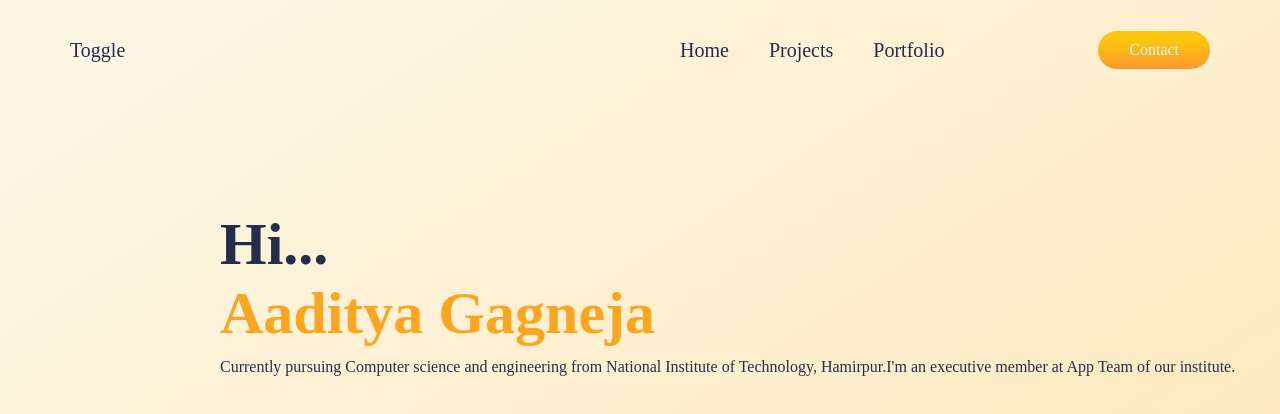
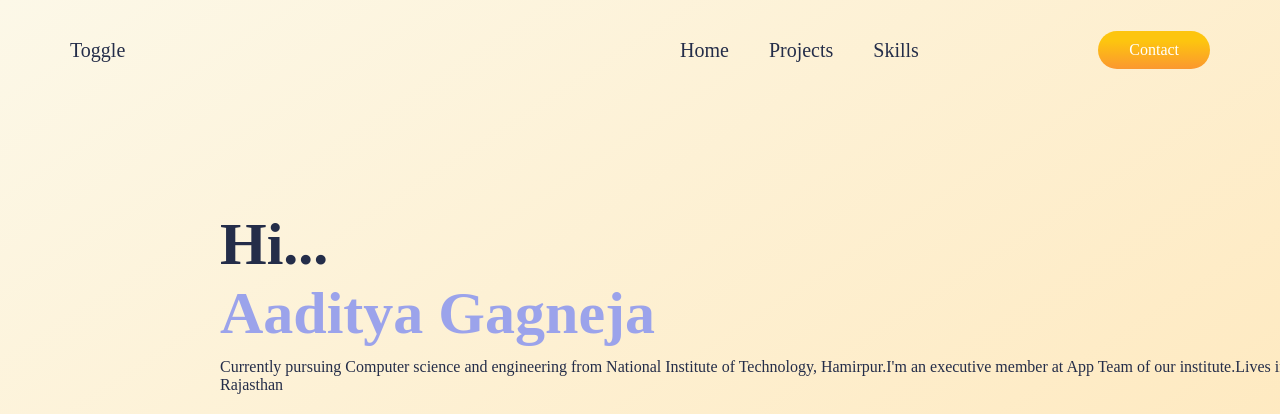
Before and after one commit to Gagneja1512/my-portfolio, a React (Create React App) app: page / in a window 1280 px wide. Shown: the top 414 px of the page. Built offline with nearby package versions, Linux system fonts and the light colour scheme.

Commit message:
Adding some animations

```diff
--- a/src/App.css
+++ b/src/App.css
@@ -9,6 +9,7 @@
     --boxShadow : 0px 19px 60px rgb(0 0 0 / 8%);
     --orangeCard: rgba(252, 166, 31, 0.45);
     --smboxShadow: -79px 51px 60px rgba(0, 0, 0, 0.08);
+    --blue : #9BA3EB;
 }
 
 .App{
--- a/src/components/Intro/Intro.css
+++ b/src/components/Intro/Intro.css
@@ -16,6 +16,7 @@
     display: flex;
     flex-direction: column;
     margin-left: 7.5rem;
+    animation: MoveInLeft 2s;
 }
 
 .i-name>:nth-child(1)
@@ -27,7 +28,7 @@
 
 .i-name>:nth-child(2)
 {
-    color: var(--orange);
+    color: #9BA3EB;
     font-weight: bold;
     font-size: 3rem;
 }
@@ -45,6 +46,7 @@
     height: 2rem ;
     margin-left: 7.5rem;
     transition: all .3s;
+    animation: MoveInLeft 2s;
 }
 
 .i-button:hover{
@@ -56,6 +58,41 @@
     display: flex;
     gap: 0rem;
     margin-left: 7.5rem;
+    animation: MoveInRight 2s;
+}
+
+@keyframes MoveInRight {
+    0%{
+        opacity: 0;
+        transform: translateX(-10rem);
+    }
+
+    50% {
+        opacity: 1;
+        transform: translateX(1rem);
+    }
+
+    100% {
+        opacity: 1;
+        transform: translate(0);
+    }
+}
+
+@keyframes MoveInLeft {
+    0%{
+        opacity: 0;
+        transform: translateX(10rem);
+    }
+
+    50% {
+        opacity: 1;
+        transform: translateX(-1rem);
+    }
+
+    100% {
+        opacity: 1;
+        transform: translate(0);
+    }
 }
 
 .i-icons>*{
--- a/src/components/Intro/Intro.js
+++ b/src/components/Intro/Intro.js
@@ -11,7 +11,7 @@ const Intro = () => {
                 <div className="i-name">
                     <span>Hi...</span>
                     <span>Aaditya Gagneja</span>
-                    <span>Currently pursuing Computer science and engineering from National Institute of Technology, Hamirpur.I'm an executive member at App Team of our institute.</span>
+                    <span>Currently pursuing Computer science and engineering from National Institute of Technology, Hamirpur.I'm an executive member at App Team of our institute.Lives in Hanumangarh , Rajasthan</span>
                 </div>
 
                 <button className="button i-button">CV</button>
--- a/src/components/Navbar/Navbar.js
+++ b/src/components/Navbar/Navbar.js
@@ -12,7 +12,7 @@ const Navbar = () => {
                     <ul>
                         <li>Home</li>
                         <li>Projects</li>
-                        <li>Portfolio</li>
+                        <li>Skills</li>
                     </ul>
                 </div>
 
```
